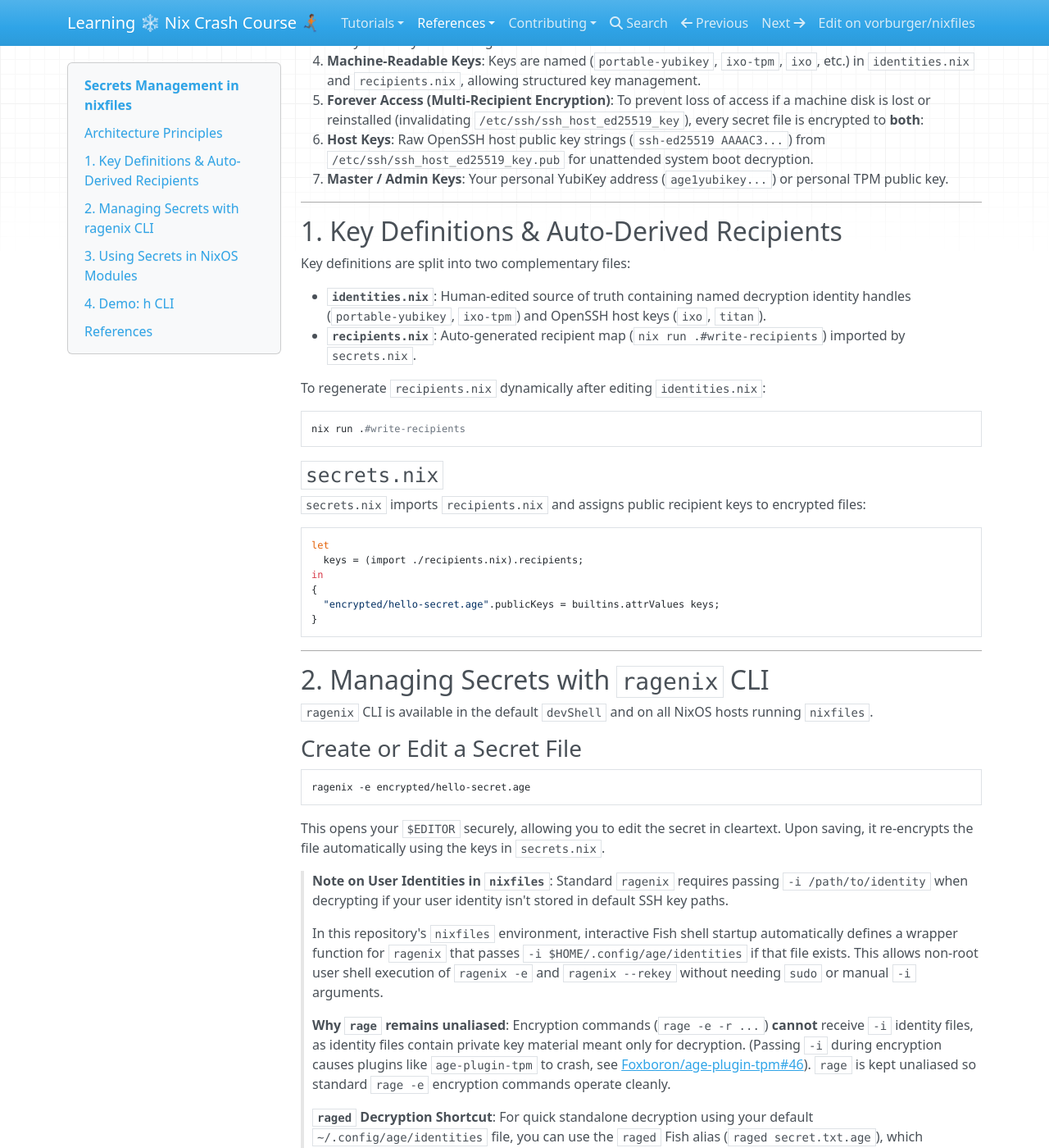
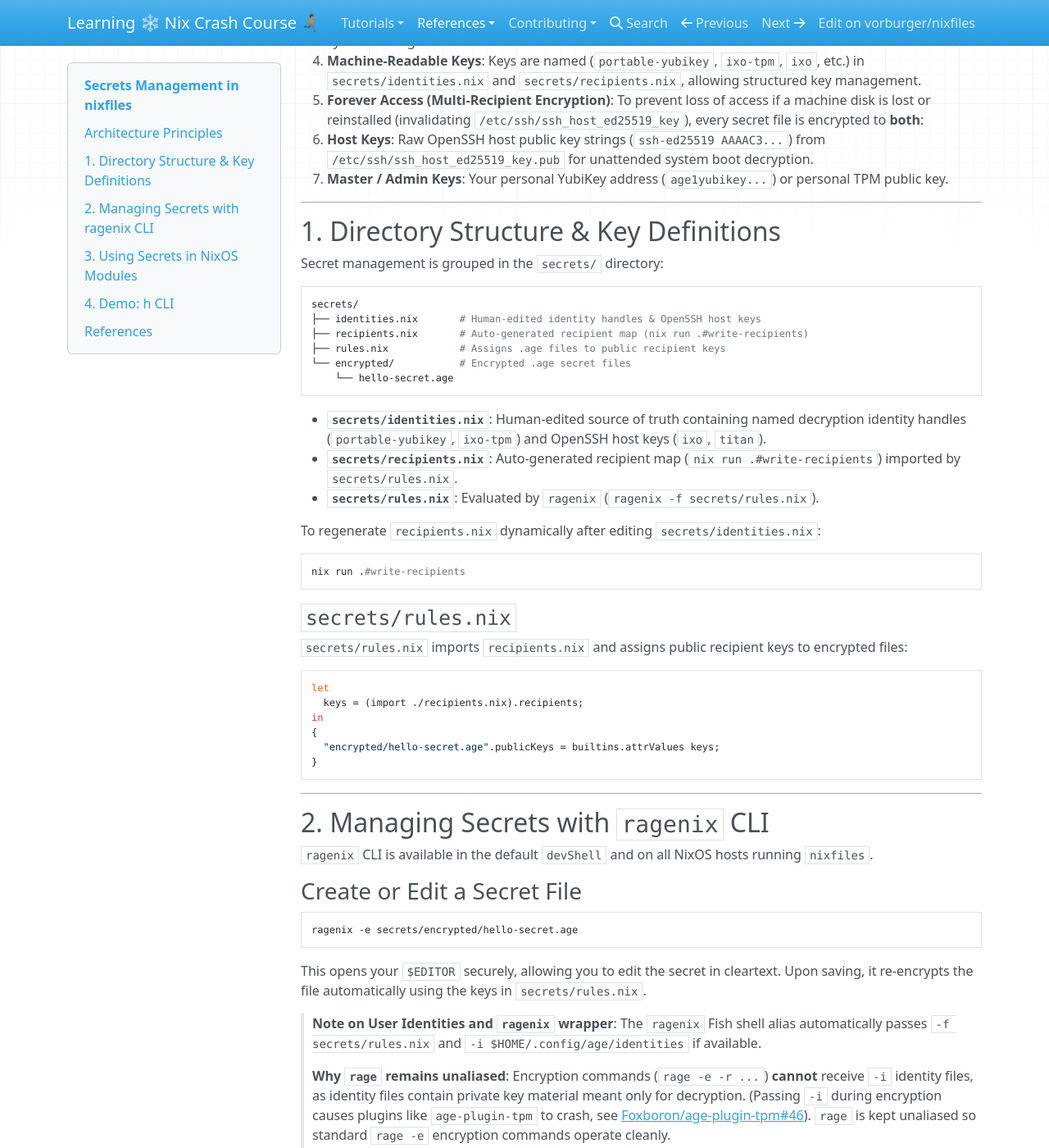
Before and after one commit to vorburger/nixfiles, an MkDocs documentation site: the page built from docs/docs/reference/secrets.md, in a window 1280 px wide and 1400 px high, scrolled down 408 px. Shown: the whole window at 82% size. Built offline with MkDocs 1.6.1, drawn with Linux system fonts in a browser that asks for light colours; nearby versions of some CDN libraries; some of the changed text lies outside the part shown.

Commit message:
secrets: Group all secret configuration in secrets/ directory with rules.nix
- Move identities.nix, recipients.nix, and encrypted/ payload into secrets/ directory
- Rename secrets.nix to secrets/rules.nix to eliminate naming redundancy
- Update ragenix fish wrapper alias to pass -f secrets/rules.nix by default

````diff
--- a/docs/docs/reference/secrets.md
+++ b/docs/docs/reference/secrets.md
@@ -10,30 +10,40 @@ For lower-level commands and key generation details for `rage`, TPM, and YubiKey
 
 1. **No Cleartext in `/nix/store` or Git**: Cleartext secret values **never** enter the world-readable `/nix/store` or the public Git repository. Only encrypted `.age` files are tracked in Git and evaluated into `/nix/store`.
 2. **Runtime RAM Decryption**: During NixOS system activation/boot, secrets are decrypted into a temporary RAM filesystem (`/run/secrets/<name>`) with strict ownership (`0400` / `0444`) and cleared on reboot.
-3. **Automatic Identity Provisioning**: Decryption identity handles (YubiKey and TPM handle stubs) are stored in `identities.nix` at the repository root and automatically deployed to `~/.config/age/identities` on every NixOS system during activation.
-4. **Machine-Readable Keys**: Keys are named (`portable-yubikey`, `ixo-tpm`, `ixo`, etc.) in `identities.nix` and `recipients.nix`, allowing structured key management.
+3. **Automatic Identity Provisioning**: Decryption identity handles (YubiKey and TPM handle stubs) are stored in `secrets/identities.nix` and automatically deployed to `~/.config/age/identities` on every NixOS system during activation.
+4. **Machine-Readable Keys**: Keys are named (`portable-yubikey`, `ixo-tpm`, `ixo`, etc.) in `secrets/identities.nix` and `secrets/recipients.nix`, allowing structured key management.
 5. **Forever Access (Multi-Recipient Encryption)**: To prevent loss of access if a machine disk is lost or reinstalled (invalidating `/etc/ssh/ssh_host_ed25519_key`), every secret file is encrypted to **both**:
    - **Host Keys**: Raw OpenSSH host public key strings (`ssh-ed25519 AAAAC3...`) from `/etc/ssh/ssh_host_ed25519_key.pub` for unattended system boot decryption.
    - **Master / Admin Keys**: Your personal YubiKey address (`age1yubikey...`) or personal TPM public key.
 
 ---
 
-## 1. Key Definitions & Auto-Derived Recipients
+## 1. Directory Structure & Key Definitions
 
-Key definitions are split into two complementary files:
+Secret management is grouped in the `secrets/` directory:
 
-- **`identities.nix`**: Human-edited source of truth containing named decryption identity handles (`portable-yubikey`, `ixo-tpm`) and OpenSSH host keys (`ixo`, `titan`).
-- **`recipients.nix`**: Auto-generated recipient map (`nix run .#write-recipients`) imported by `secrets.nix`.
+```
+secrets/
+├── identities.nix       # Human-edited identity handles & OpenSSH host keys
+├── recipients.nix       # Auto-generated recipient map (nix run .#write-recipients)
+├── rules.nix            # Assigns .age files to public recipient keys
+└── encrypted/           # Encrypted .age secret files
+    └── hello-secret.age
+```
 
-To regenerate `recipients.nix` dynamically after editing `identities.nix`:
+- **`secrets/identities.nix`**: Human-edited source of truth containing named decryption identity handles (`portable-yubikey`, `ixo-tpm`) and OpenSSH host keys (`ixo`, `titan`).
+- **`secrets/recipients.nix`**: Auto-generated recipient map (`nix run .#write-recipients`) imported by `secrets/rules.nix`.
+- **`secrets/rules.nix`**: Evaluated by `ragenix` (`ragenix -f secrets/rules.nix`).
+
+To regenerate `recipients.nix` dynamically after editing `secrets/identities.nix`:
 
 ```bash
 nix run .#write-recipients
 ```
 
-### `secrets.nix`
+### `secrets/rules.nix`
 
-`secrets.nix` imports `recipients.nix` and assigns public recipient keys to encrypted files:
+`secrets/rules.nix` imports `recipients.nix` and assigns public recipient keys to encrypted files:
 
 ```nix
 let
@@ -53,15 +63,13 @@ in
 ### Create or Edit a Secret File
 
 ```bash
-ragenix -e encrypted/hello-secret.age
+ragenix -e secrets/encrypted/hello-secret.age
 ```
 
-This opens your `$EDITOR` securely, allowing you to edit the secret in cleartext. Upon saving, it re-encrypts the file automatically using the keys in `secrets.nix`.
+This opens your `$EDITOR` securely, allowing you to edit the secret in cleartext. Upon saving, it re-encrypts the file automatically using the keys in `secrets/rules.nix`.
 
-> **Note on User Identities in `nixfiles`**:
-> Standard `ragenix` requires passing `-i /path/to/identity` when decrypting if your user identity isn't stored in default SSH key paths.
->
-> In this repository's `nixfiles` environment, interactive Fish shell startup automatically defines a wrapper function for `ragenix` that passes `-i $HOME/.config/age/identities` if that file exists. This allows non-root user shell execution of `ragenix -e` and `ragenix --rekey` without needing `sudo` or manual `-i` arguments.
+> **Note on User Identities and `ragenix` wrapper**:
+> The `ragenix` Fish shell alias automatically passes `-f secrets/rules.nix` and `-i $HOME/.config/age/identities` if available.
 >
 > **Why `rage` remains unaliased**: Encryption commands (`rage -e -r ...`) **cannot** receive `-i` identity files, as identity files contain private key material meant only for decryption. (Passing `-i` during encryption causes plugins like `age-plugin-tpm` to crash, see [Foxboron/age-plugin-tpm#46](https://github.com/Foxboron/age-plugin-tpm/issues/46)). `rage` is kept unaliased so standard `rage -e` encryption commands operate cleanly.
 >
@@ -69,9 +77,9 @@ This opens your `$EDITOR` securely, allowing you to edit the secret in cleartext
 
 ### Rekeying Secrets (e.g. after adding a new host key)
 
-When a new host key or master key is added to `identities.nix`:
+When a new host key or master key is added to `secrets/identities.nix`:
 
-1. Run `nix run .#write-recipients` to update `recipients.nix`.
+1. Run `nix run .#write-recipients` to update `secrets/recipients.nix`.
 2. Run `ragenix --rekey`.
 
 ---
@@ -84,7 +92,7 @@ In your NixOS module (e.g., `modules/services/hello.nix`):
 
 ```nix
 age.secrets.hello-secret = {
-  file = ../../encrypted/hello-secret.age;
+  file = ../../secrets/encrypted/hello-secret.age;
   mode = "0444";
 };
 ```
````
Also changed, not shown: 9 other files.
